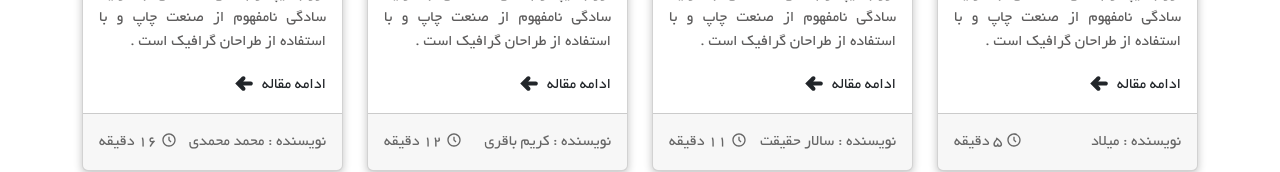
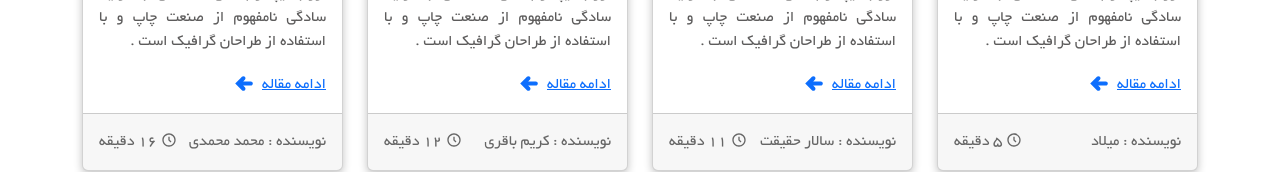
Before and after one commit to HKouhzad1991/blog-react, a React (Create React App) app: page / in a window 1280 px wide. Shown: the part 431-603 px from the top of the page. Built offline with nearby package versions, Linux system fonts and the light colour scheme; data requests are answered from the project's data file.

Commit message:
begin article item

```diff
--- a/src/components/article/ArticleItem.js
+++ b/src/components/article/ArticleItem.js
@@ -1,6 +1,7 @@
 import Card from "react-bootstrap/Card";
 import { BiTimeFive } from "react-icons/bi";
 import { TiArrowLeftThick } from "react-icons/ti";
+import { Link } from "react-router-dom";
 import "./ArticleItem.css";
 function ArticleItem(props) {
   return (
@@ -9,10 +10,12 @@ function ArticleItem(props) {
       <Card.Body>
         <Card.Title className="py-2">{props.title}</Card.Title>
         <Card.Text>{props.desc}</Card.Text>
-        <span className="read-more">
-          <span>ادامه مقاله</span>
-          <TiArrowLeftThick size="25px" />
-        </span>
+        <Link>
+          <span className="read-more">
+            <span>ادامه مقاله</span>
+            <TiArrowLeftThick size="25px" />
+          </span>
+        </Link>
       </Card.Body>
       <Card.Footer className="d-flex justify-content-between align-items-center py-3">
         <span>نویسنده : {props.writter}</span>
```
